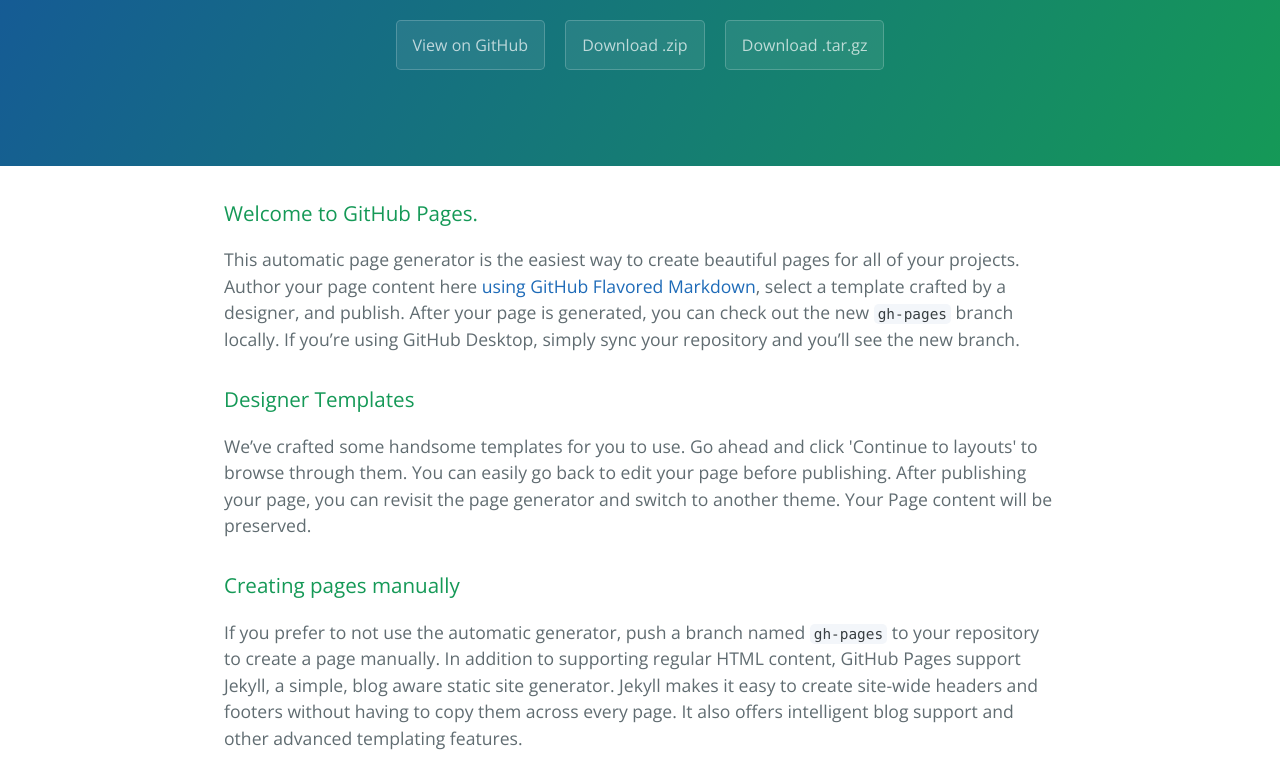
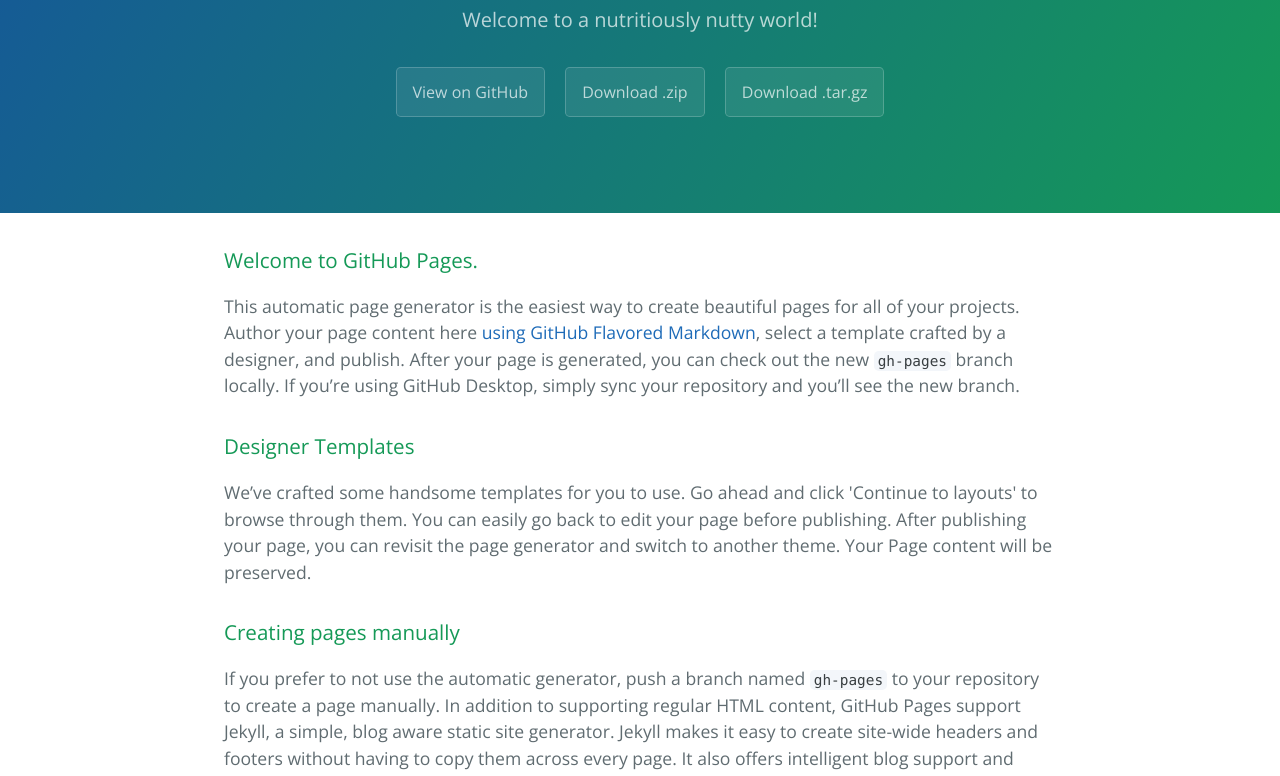
Before and after one commit to hbarks/hazelnut, a plain HTML site: page index.html in a window 1280 px wide. Shown: the part 170-946 px from the top of the page. Drawn offline with nearby package versions, Linux system fonts and the light colour scheme.

Commit message:
Added a new tagline

```diff
--- a/index.html
+++ b/index.html
@@ -12,7 +12,7 @@
   <body>
     <section class="page-header">
       <h1 class="project-name">Hazelnut</h1>
-      <h2 class="project-tagline"></h2>
+      <h2 class="project-tagline">Welcome to a nutritiously nutty world!</h2>
       <a href="https://github.com/hbarks/hazelnut" class="btn">View on GitHub</a>
       <a href="https://github.com/hbarks/hazelnut/zipball/master" class="btn">Download .zip</a>
       <a href="https://github.com/hbarks/hazelnut/tarball/master" class="btn">Download .tar.gz</a>
```
